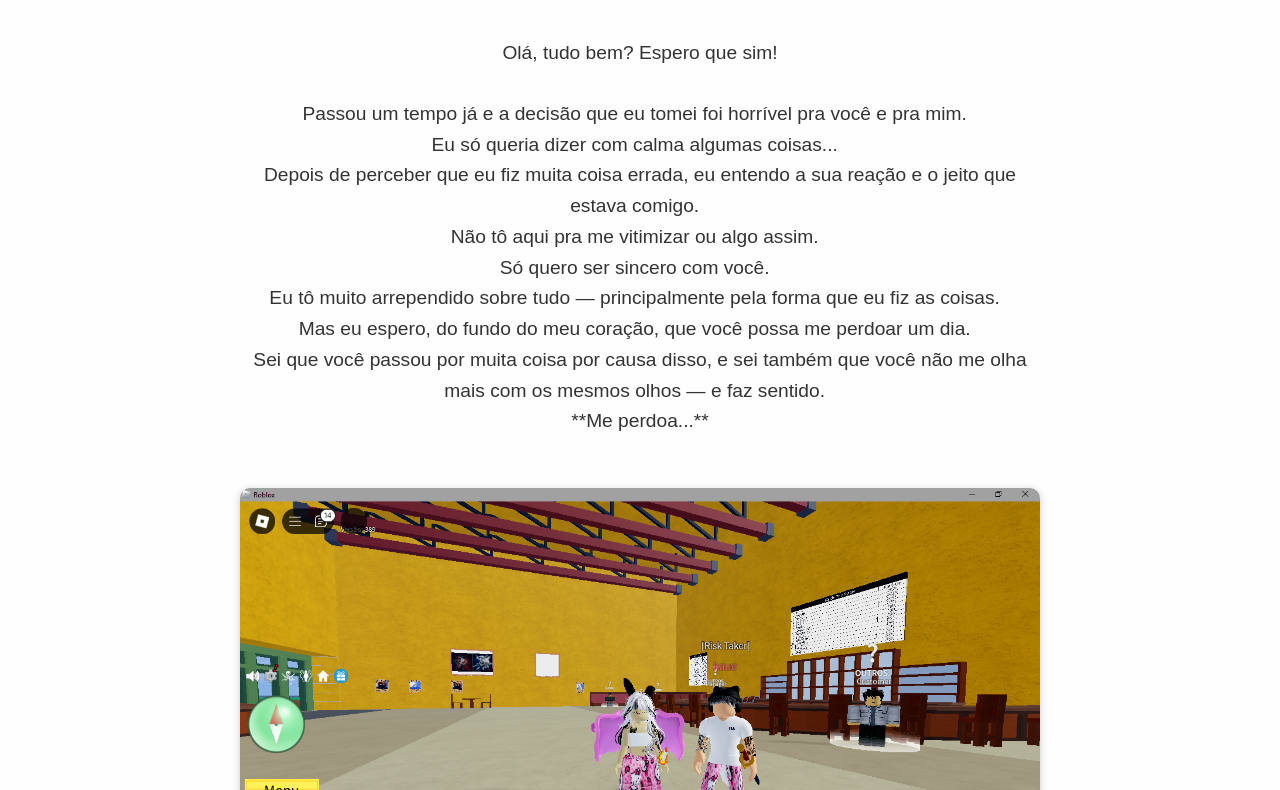
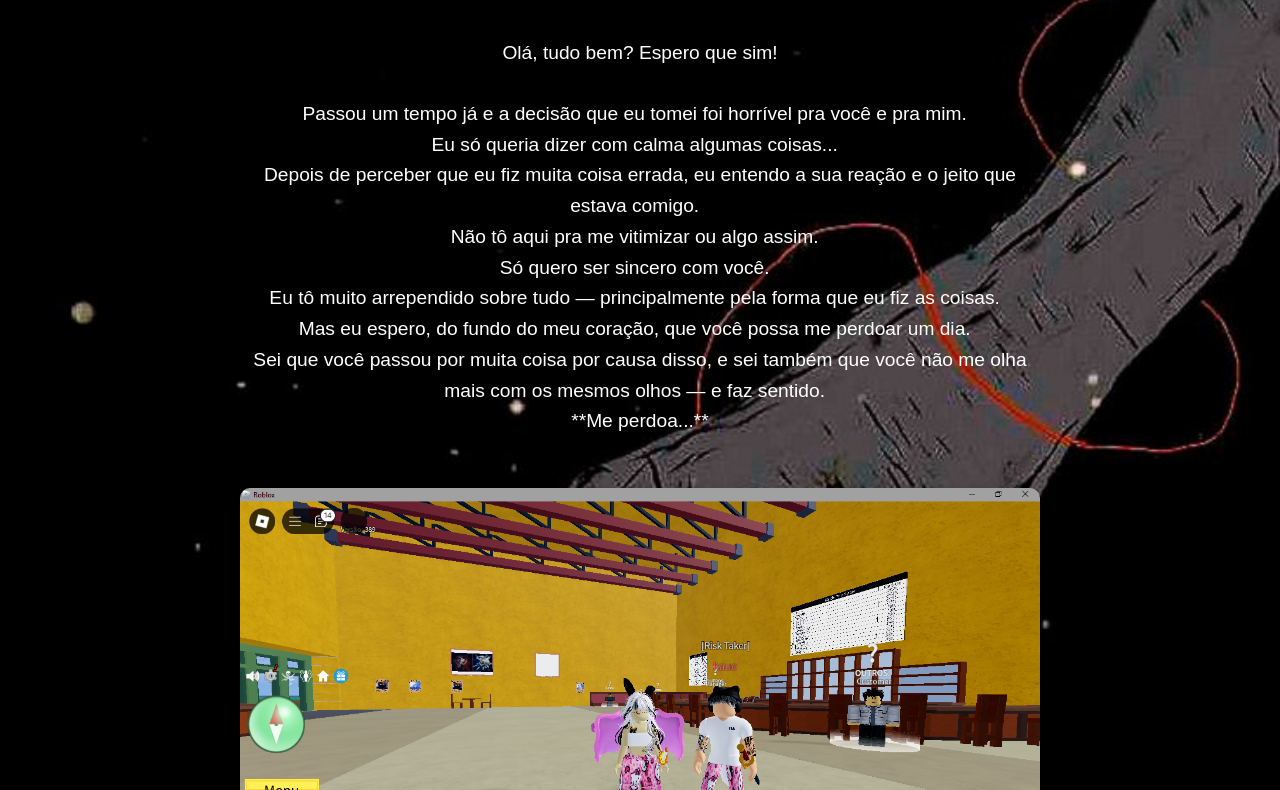
Before and after one commit to Kaue-dw/iza-, a plain HTML site: page index.html in a window 1280 px wide. Shown: the part 93-883 px from the top of the page. Drawn offline with Linux system fonts and the light colour scheme.

Commit message:
Update index.html

```diff
--- a/index.html
+++ b/index.html
@@ -56,6 +56,20 @@
       background-color: #e63e5d;
     }
   </style>
+<style>
+  body {
+    margin: 0;
+    padding: 0;
+    background-image: url('fundo.jpg');
+    background-size: cover;
+    background-position: center;
+    background-repeat: no-repeat;
+    background-attachment: fixed;
+    color: white;
+    font-family: Arial, sans-serif;
+  }
+</style>
+
 </head>
 <body>
   <div class="container">
```
